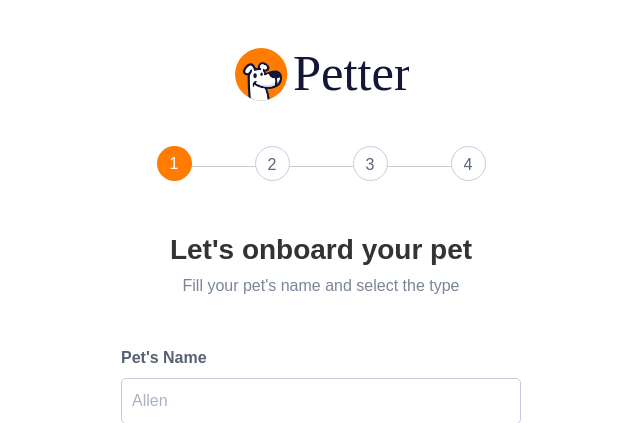
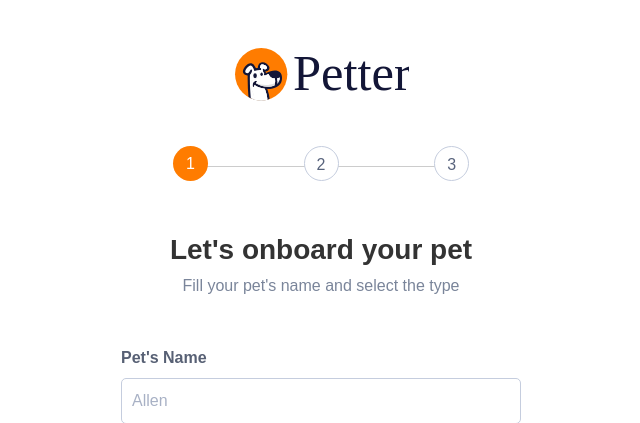
Before and after one commit to pasanbim/petter, a PHP site: page /onboarding.php in a window 1280 px wide. Shown: the top 423 px of the page, without its empty margins (319-959 px from the left). Run offline with PHP 8.4, Linux system fonts and the light colour scheme.

Commit message:
initial changes

```diff
--- a/onboarding.php
+++ b/onboarding.php
@@ -1,37 +1,38 @@
 <!DOCTYPE html>
 <html lang="en">
+
 <head>
     <meta charset="UTF-8">
     <meta name="viewport" content="width=device-width, initial-scale=1.0">
     <title>Pet Onboarding | Petter</title>
     <link href="https://cdn.jsdelivr.net/npm/bootstrap@5.3.0/dist/css/bootstrap.min.css" rel="stylesheet">
-    <link rel="stylesheet" href="https://cdnjs.cloudflare.com/ajax/libs/font-awesome/6.5.2/css/all.min.css"/>
+    <link rel="stylesheet" href="https://cdnjs.cloudflare.com/ajax/libs/font-awesome/6.5.2/css/all.min.css" />
     <link rel="stylesheet" href="./assets/css/onboarding.css">
     <script src="https://code.jquery.com/jquery-3.6.0.min.js"></script>
     <script src="./assets/js/onboarding.js"></script>
 
 </head>
+
 <body>
+
     <div class="container mt-5">
         <div class="text-center mb-4">
             <img src="./assets/images/logo.svg" alt="Petter Logo" width="175">
         </div>
         <div class="steps-indicator d-flex justify-content-between align-items-center mb-5 form-container p-1">
             <div class="step-container">
-                <span class="step active"  onclick="showStep(1)">1</span>
+                <span class="step active">1</span>
                 <span class="line active"></span>
             </div>
             <div class="step-container">
-                <span class="step"  onclick="showStep(2)">2</span>
+                <span class="step">2</span>
                 <span class="line"></span>
             </div>
             <div class="step-container">
-                <span class="step"  onclick="showStep(3)">3</span>
+                <span class="step">3</span>
                 <span class="line"></span>
             </div>
-            <div class="step-container">
-                <span class="step">4</span>
-            </div>
+
         </div>
 
         <!-- Step 1: Select Pet Type -->
@@ -59,19 +60,66 @@
         <!-- Step 2: Enter Breed and Birthday -->
         <div id="step2" class="form-section form-container p-1" style="display: none;" data-step="2">
             <h3 class="mb-2 text-center fw-bold">Pet Details</h3>
-            <p class="subtext mb-5 text-center">Please provide your pet's breed and birthday</p>
-            <div class="mb-4">
-                <label for="breed" class="form-label fw-bold">Breed</label>
-                <input type="text" class="form-control" id="breed" placeholder="Enter your pet's breed">
+            <p class="subtext mb-5 text-center">Please provide your pet's breed, sex and birthday</p>
+
+            <div class="row">
+                <div class="col-md-6 mb-4">
+                    <label for="breed" class="form-label fw-bold">Breed</label>
+                    <input type="text" class="form-control" id="breed" placeholder="German Shepherd">
+                </div>
+                <div class="col-md-6 mb-4">
+                    <label for="birthday" class="form-label fw-bold">Birthday</label>
+                    <input type="date" class="form-control" id="birthday">
+                </div>
             </div>
-            <div class="mb-4">
-                <label for="birthday" class="form-label fw-bold">Birthday</label>
-                <input type="date" class="form-control" id="birthday">
+            <label for="sex" class="form-label fw-bold">Sex</label>
+
+            <select class="form-select sex" id="sex">
+                <option value="male">Male</option>
+                <option value="female">Female</option>
+            </select>
+
+            <div class="row">
+                <div class="col-md-3">
+                    <button type="button" class="btn btn-primary w-100 prev-step">
+                        <i class="fa-solid fa-angle-left"></i>
+                    </button>
+                </div>
+                <div class="col-md-9">
+                <button type="button" class="btn btn-primary w-100 next-step">Next Step</button>
+
+
+                </div>
             </div>
-            <button type="button" class="btn btn-primary w-100 prev-step">Previous Step</button>
         </div>
+
+        <!-- Step 3: image -->
+        <div id="step3" class="form-section form-container p-1" style="display: none;" data-step="3">
+            <h3 class="mb-2 text-center fw-bold">Pet Details</h3>
+            <p class="subtext mb-5 text-center">Please provide your pet's breed, sex and birthday</p>
+
+
+
+            <div class="row">
+                <div class="col-md-3">
+                    <button type="button" class="btn btn-primary w-100 prev-step">
+                        <i class="fa-solid fa-angle-left"></i>
+                    </button>
+                </div>
+                <div class="col-md-9">
+                    <button type="button" class="btn btn-primary w-100" id="final-step">
+                        <span class="spinner-border spinner-border-sm" role="status" aria-hidden="true"
+                            style="display: none;"></span>
+                        <span class="button-text">Submit</span>
+                    </button>
+
+                </div>
+            </div>
+        </div>
+
     </div>
 
 
 </body>
+
 </html>
```
